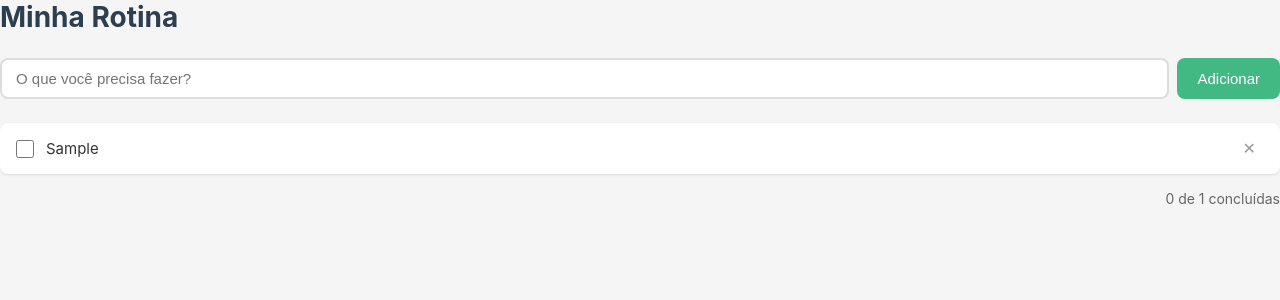
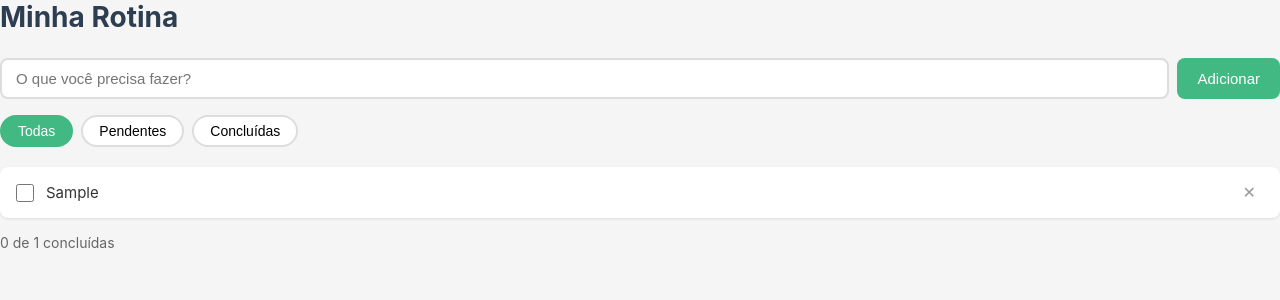
Before and after one commit to carolanjos/projeto-minha-rotina, a Vue app: page / in a window 1280 px wide. Both pictures are taken after typing "Sample" into the empty fields and a click on the button "Adicionar". Shown: the top 300 px of the page. Built offline with nearby package versions, Linux system fonts and the light colour scheme; the HTML template or start-up script is replaced by a standard one.

Commit message:
change principal component

```diff
--- a/src/views/HomeView.vue
+++ b/src/views/HomeView.vue
@@ -2,65 +2,78 @@
   <div>
     <h1 class="titulo">Minha Rotina</h1>
 
+    <!-- Formulário -->
     <div class="form-nova">
       <input
         v-model="novaTarefa"
         type="text"
         placeholder="O que você precisa fazer?"
-        @keyup.enter="adicionarTarefa"
+        @keyup.enter="adicionar"
       />
-      <button @click="adicionarTarefa">Adicionar</button>
+      <button @click="adicionar">Adicionar</button>
     </div>
 
+    <!-- Filtros -->
+    <div class="filtros">
+      <button
+        v-for="f in filtros"
+        :key="f.valor"
+        :class="{ ativo: filtroAtivo === f.valor }"
+        @click="filtroAtivo = f.valor"
+      >
+        {{ f.label }}
+      </button>
+    </div>
+
+    <!-- Lista -->
     <div class="lista">
-      <p v-if="tarefas.length === 0" class="vazia">Nenhuma tarefa ainda. Adicione uma acima!</p>
+      <p v-if="tarefasFiltradas.length === 0" class="vazia">Nenhuma tarefa aqui!</p>
 
       <TarefaItem
-        v-for="tarefa in tarefas"
+        v-for="tarefa in tarefasFiltradas"
         :key="tarefa.id"
         :tarefa="tarefa"
-        @alternar="alternarTarefa"
-        @remover="removerTarefa"
+        @alternar="store.alternarTarefa"
+        @remover="store.removerTarefa"
       />
     </div>
 
-    <p class="contador" v-if="tarefas.length > 0">
-      {{ tarefasConcluidas }} de {{ tarefas.length }} concluídas
-    </p>
+    <!-- Rodapé -->
+    <div class="rodape" v-if="store.total > 0">
+      <span>{{ store.concluidas }} de {{ store.total }} concluídas</span>
+      <button v-if="store.concluidas > 0" class="btn-limpar" @click="store.limparConcluidas">
+        Limpar concluídas
+      </button>
+    </div>
   </div>
 </template>
 
 <script setup lang="ts">
 import { ref, computed } from 'vue'
 import TarefaItem from '../components/TarefaItem.vue'
-import { Tarefa } from '../types/tarefa.interface'
+import { useTarefasStore } from '../stores/tarefas'
 
+const store = useTarefasStore()
 const novaTarefa = ref('')
-const tarefas = ref<Tarefa[]>([])
+const filtroAtivo = ref('todas')
 
-const tarefasConcluidas = computed(() => tarefas.value.filter((t) => t.concluida).length)
+const filtros = [
+  { label: 'Todas', valor: 'todas' },
+  { label: 'Pendentes', valor: 'pendentes' },
+  { label: 'Concluídas', valor: 'concluidas' },
+]
 
-function adicionarTarefa() {
+const tarefasFiltradas = computed(() => {
+  if (filtroAtivo.value === 'pendentes') return store.tarefas.filter((t) => !t.concluida)
+  if (filtroAtivo.value === 'concluidas') return store.tarefas.filter((t) => t.concluida)
+  return store.tarefas
+})
+
+function adicionar() {
   const texto = novaTarefa.value.trim()
   if (!texto) return
-
-  tarefas.value.push({
-    id: Date.now(),
-    texto,
-    concluida: false,
-    criadaEm: new Date(),
-  })
-
+  store.adicionarTarefa(texto)
   novaTarefa.value = ''
-}
-
-function alternarTarefa(id: number) {
-  const tarefa = tarefas.value.find((t) => t.id === id)
-  if (tarefa) tarefa.concluida = !tarefa.concluida
-}
-
-function removerTarefa(id: number) {
-  tarefas.value = tarefas.value.filter((t) => t.id !== id)
 }
 </script>
 
@@ -74,7 +87,7 @@ function removerTarefa(id: number) {
 .form-nova {
   display: flex;
   gap: 8px;
-  margin-bottom: 24px;
+  margin-bottom: 16px;
 }
 
 .form-nova input {
@@ -106,16 +119,49 @@ function removerTarefa(id: number) {
   background: #369870;
 }
 
+.filtros {
+  display: flex;
+  gap: 8px;
+  margin-bottom: 20px;
+}
+
+.filtros button {
+  padding: 6px 16px;
+  border: 2px solid #ddd;
+  border-radius: 20px;
+  background: white;
+  cursor: pointer;
+  font-size: 14px;
+  transition: all 0.2s;
+}
+
+.filtros button.ativo {
+  border-color: #42b883;
+  background: #42b883;
+  color: white;
+}
+
 .vazia {
   text-align: center;
   color: #999;
   padding: 32px;
 }
 
-.contador {
+.rodape {
+  display: flex;
+  justify-content: space-between;
+  align-items: center;
   margin-top: 16px;
   color: #666;
   font-size: 14px;
-  text-align: right;
+}
+
+.btn-limpar {
+  background: none;
+  border: none;
+  color: #e55;
+  cursor: pointer;
+  font-size: 14px;
+  text-decoration: underline;
 }
 </style>
```
